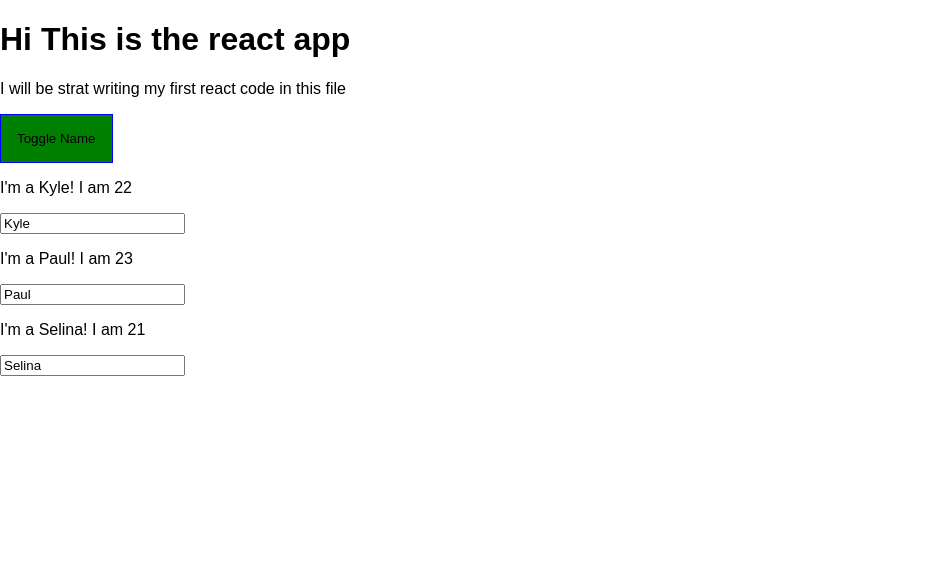
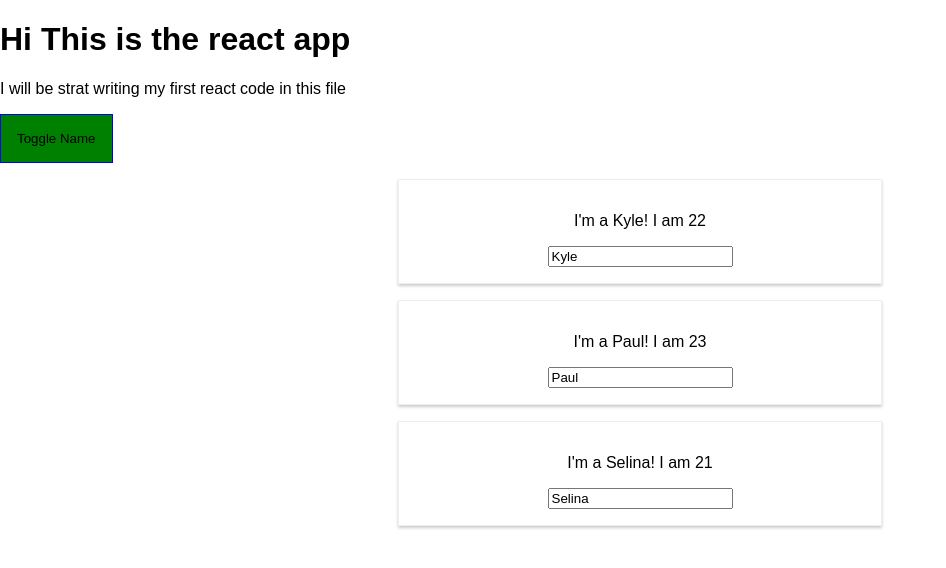
Before and after one commit to C-Shi/react-start, a React app: page / in a window 1280 px wide. Both pictures are taken after a click on the button "Toggle Name". Shown: the top 568 px of the page, without its empty margins (0-946 px from the left). Built offline with nearby package versions, Linux system fonts and the light colour scheme.

Commit message:
structure app into components

```diff
--- /dev/null
+++ b/src/components/People/People.js
@@ -0,0 +1,13 @@
+import React from 'react';
+import Person from './Person/Person'
+
+const people = (props) => props.people.map( (person, index) => {
+    return <Person
+    click={() => props.clicked(index)}
+    name={person.name}
+    age={person.age}
+    key={person.id}
+    change={(event) => props.changed(event, person.id)} />
+})
+
+export default people;
--- a/src/Person/Person.css
+++ b/src/components/People/Person/Person.css
@@ -7,3 +7,9 @@
     padding: 16px;
     text-align: center;
 }
+
+@media (min-width: 500px) {
+    .Person {
+        width: 450px;
+    }
+}
--- a/src/Person/Person.js
+++ b/src/components/People/Person/Person.js
@@ -3,10 +3,8 @@ import classes from './Person.css'
 
 
 const person = (props) => {
-
-
     return (
-        <div className={classes.person}>
+        <div className={classes.Person}>
             <p onClick={props.click}>I'm a {props.name}! I am {props.age}</p>
             <p>{props.children}</p>
             <input type="text" onChange={props.change} value={props.name}/>
--- a/src/App.js
+++ b/src/containers/App.js
@@ -1,8 +1,9 @@
 import React, { Component } from 'react';
-import logo from './logo.svg';
-import classes from './App.css';
-import './Person/Person.css';
-import Person from './Person/Person';
+import logo from '../logo.svg';
+import classes from '../containers/App.css';
+import '../components/People/Person/Person.css';
+import Person from '../components/People/Person/Person';
+import People from '../components/People/People';
 
 class App extends Component {
   state = {
@@ -74,24 +75,19 @@ class App extends Component {
 
     let person = null;
 
-    if (this.state.showPerson) {
-      if ( this.state.showPerson ) {
-        person = (
-          <div>
-            {this.state.person.map((person, index) => {
-              return <Person
-                click={() => this.deletePersonHandler(index)}
-                name={person.name}
-                age={person.age}
-                key={person.id}
-                change={(event) => this.nameChangedHandler(event, person.id)} />
-            })}
-          </div>
-        );
-        btnClass = classes.Red
-      }
 
+    if ( this.state.showPerson ) {
+      person = (
+      <div>
+        <People
+            clicked = {this. deletePersonHandler}
+            changed = {this.nameChangedHandler}
+            people = {this.state.person}/>
+      </div>
+      )
+      btnClass = classes.Red
     }
+
 
     // manipulate CSS style
     const assignedClass = []
--- a/src/index.js
+++ b/src/index.js
@@ -1,7 +1,7 @@
 import React from 'react';
 import ReactDOM from 'react-dom';
 import './index.css';
-import App from './App';
+import App from './containers/App';
 import registerServiceWorker from './registerServiceWorker';
 
 ReactDOM.render(<App />, document.getElementById('root'));
```
Also changed, not shown: src/containers/App.css (renamed from src/App.css), 1 other file (tests, documents, lock files or other folders).
